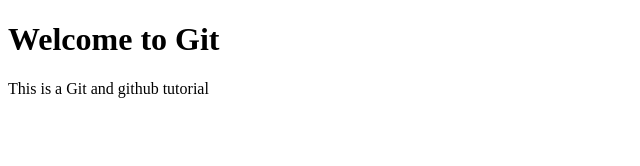
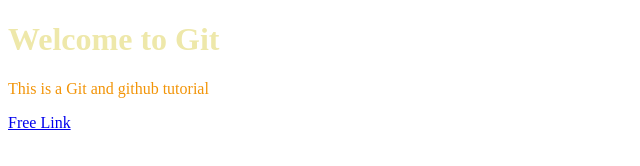
Before and after one commit to Shokhabbos/18-dars, a plain HTML site: page index.html in a window 1280 px wide. Shown: the whole page, without its empty margins (0-640 px from the left). Drawn offline with Linux system fonts and the light colour scheme.

Commit message:
added new tag and styles

```diff
--- a/index.html
+++ b/index.html
@@ -11,5 +11,6 @@
     <h1>Welcome to Git</h1>
 
     <p>This is a Git and github tutorial</p>
+    <a href="#">Free Link</a>
 </body>
 </html>
--- a/style.css
+++ b/style.css
@@ -0,0 +1,7 @@
+h1{
+    color: palegoldenrod;
+}
+
+p{
+    color: rgb(242, 148, 7);
+}
```
